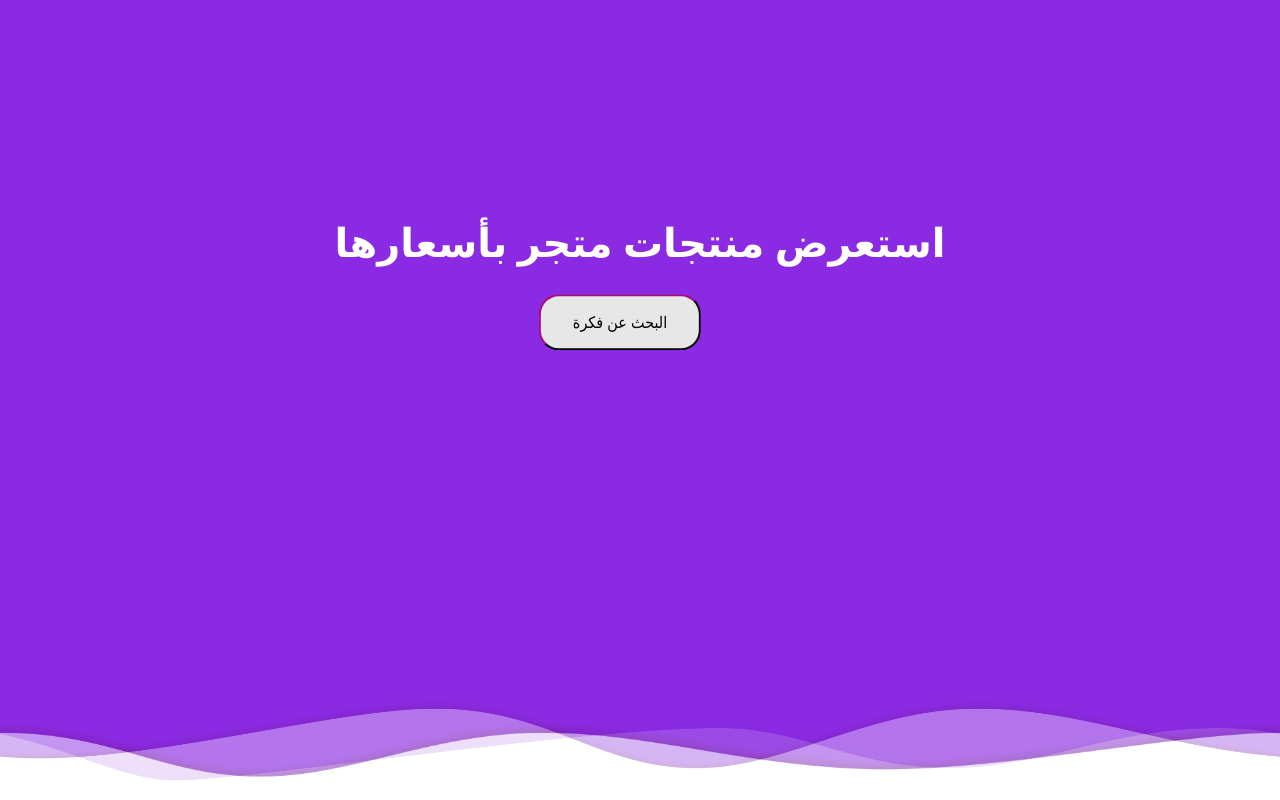
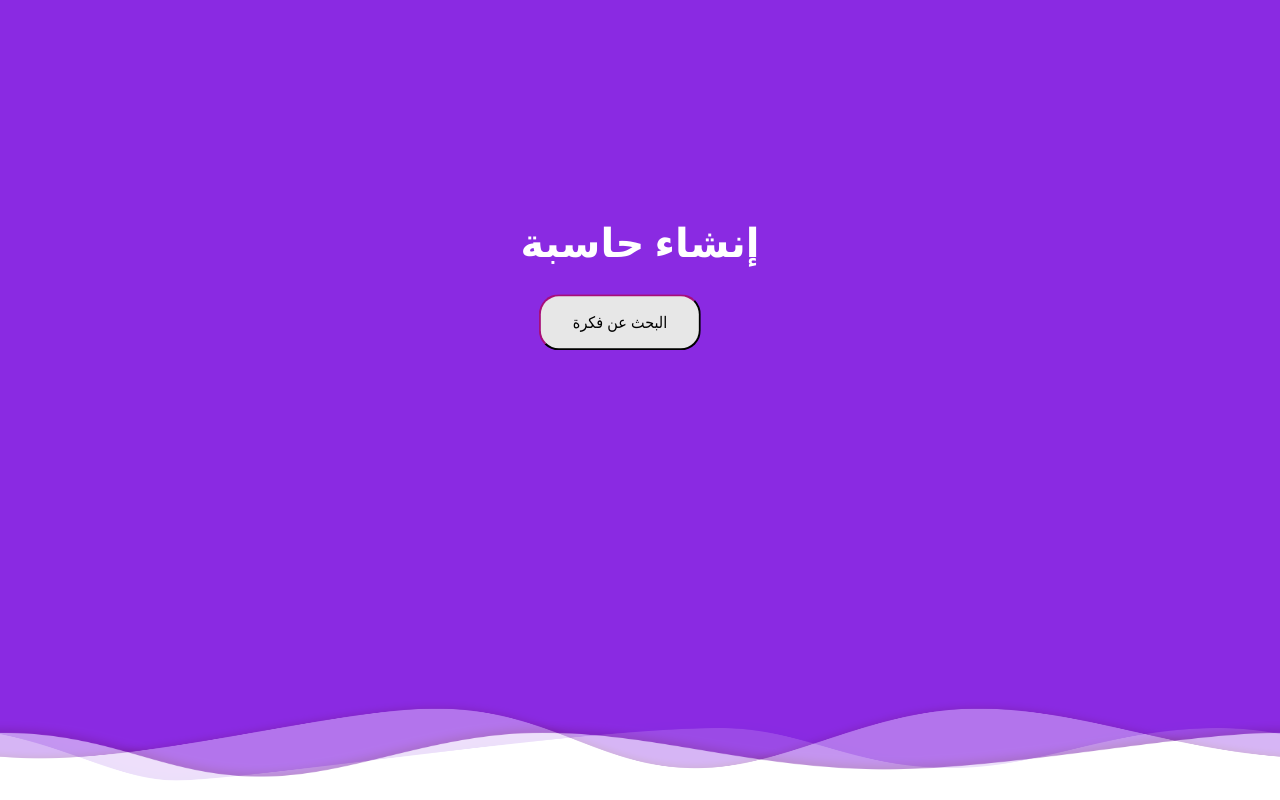
Before and after one commit to maaassiri/maaassiri.github.io, a plain HTML site: page index.html in a window 1280 px wide. Both pictures are taken after a click on the button "البحث عن فكرة". Drawn offline with Linux system fonts and the light colour scheme.

Commit message:
Update index.html

```diff
--- a/index.html
+++ b/index.html
@@ -25,7 +25,12 @@
                             </div>
                             <script>
                                 function search(){
-                                    let challengesArray =["غيّر لون خلفية الصفحة بشكل عشوائي من خلال النقر على الزر","أنشئ عداد يتزايد من خلاله الرقم ","استعرض منتجات متجر بأسعارها "];
+                                    let challengesArray =["اجعل الصفحة تتفاعل مع المستخدم بحيث تُنشئ صورة في مكان النقر"
+                                    ,"غيّر لون خلفية الصفحة بشكل عشوائي من خلال النقر على الزر"
+                                    ,"أنشئ عداد يتزايد من خلاله الرقم "
+                                    ,"استعرض منتجات متجر بأسعارها",
+                                    "إنشاء حاسبة",
+                                    " خلال النقر على زر HTML تغيير محتوى نص من عناصر "];
                                     let indexOfArray = Math.floor(Math.random()*challengesArray.length);
                                     document.getElementById("txt").innerHTML = challengesArray[indexOfArray];
                                 }
```
